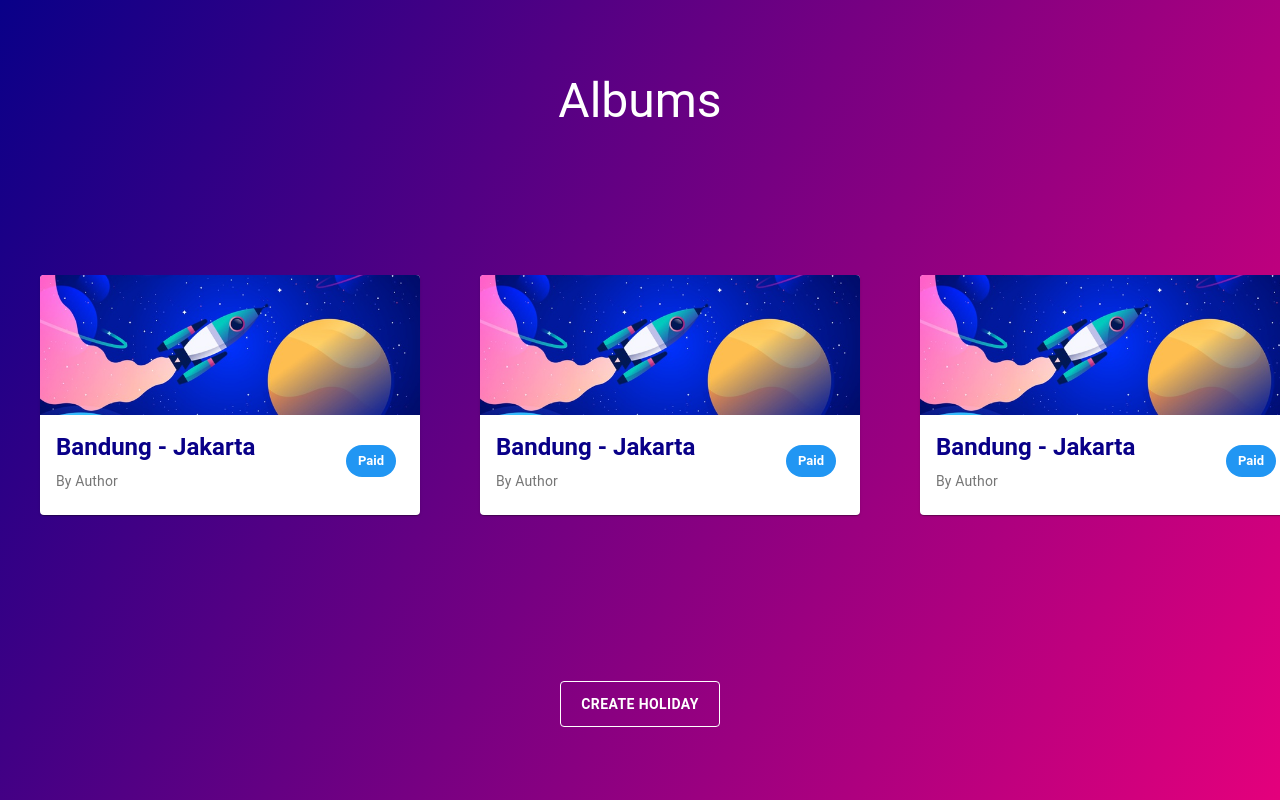
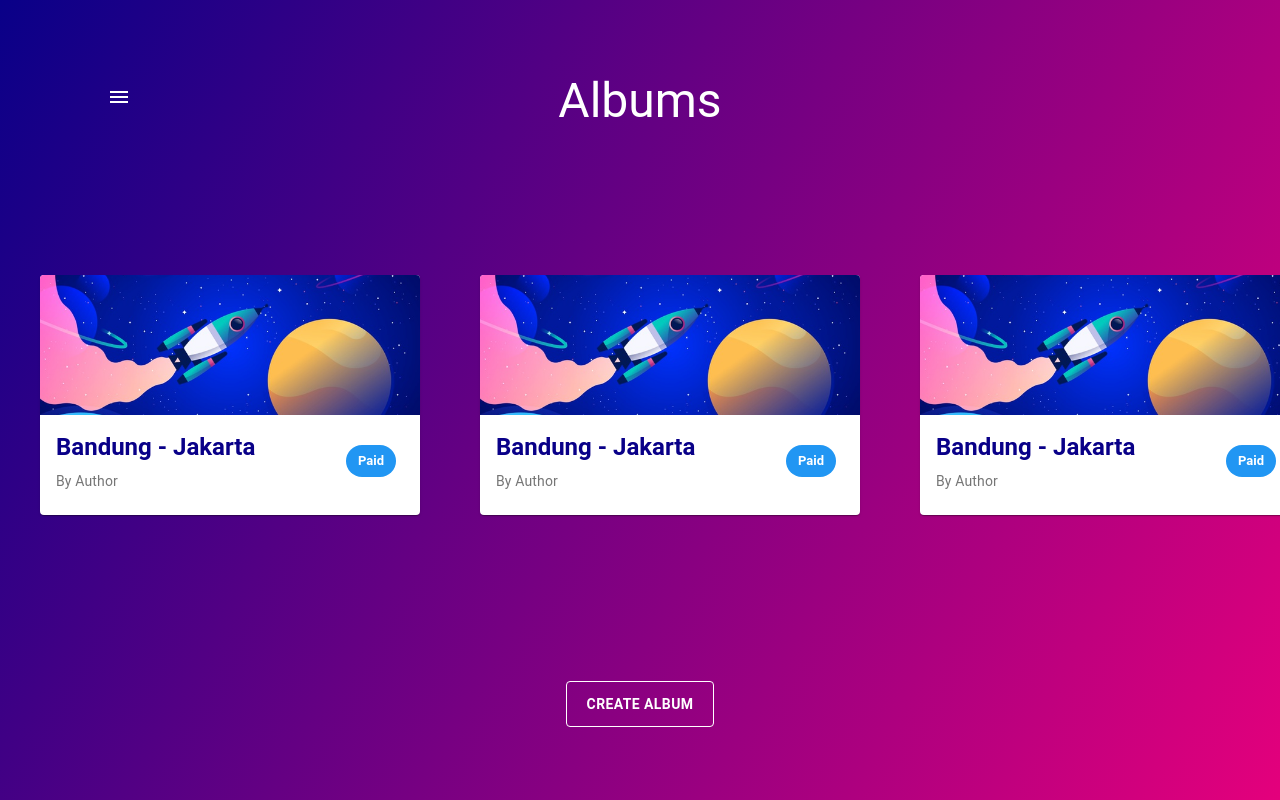
Before and after one commit to wincentrtz/bncc-hackathon, a React (Create React App) app in the folder ui/: page /album in a window 1280 px wide. Built offline with nearby package versions, Linux system fonts and the light colour scheme; no server answers.

Commit message:
Add Sidelist

```diff
--- /dev/null
+++ b/ui/src/components/album/CreateAlbumModal.jsx
@@ -0,0 +1,34 @@
+import React from "react";
+import { makeStyles } from "@material-ui/core/styles";
+import { Typography, Modal } from "@material-ui/core";
+
+const useStyles = makeStyles(theme => ({
+  paper: {
+    width: 400,
+    backgroundColor: theme.palette.background.paper,
+    boxShadow: theme.shadows[5],
+    padding: theme.spacing(4),
+    outline: "none",
+    margin: "30px auto"
+  }
+}));
+
+const CreateAlbumModal = ({ onClose, open }) => {
+  const classes = useStyles();
+  return (
+    <Modal
+      aria-labelledby="simple-modal-title"
+      aria-describedby="simple-modal-description"
+      open={open}
+      onClose={onClose}
+    >
+      <div className={classes.paper}>
+        <Typography variant="h6" id="modal-title">
+          Create Album
+        </Typography>
+      </div>
+    </Modal>
+  );
+};
+
+export default CreateAlbumModal;
--- /dev/null
+++ b/ui/src/components/common/Sidelist.jsx
@@ -0,0 +1,65 @@
+import React, { useEffect } from "react";
+import { makeStyles } from "@material-ui/core/styles";
+import {
+  List,
+  ListItem,
+  ListItemIcon,
+  ListItemText,
+  Divider,
+  Typography
+} from "@material-ui/core";
+import InboxIcon from "@material-ui/icons/MoveToInbox";
+import MailIcon from "@material-ui/icons/Mail";
+import AccountCircle from "@material-ui/icons/AccountCircle";
+
+const useStyles = makeStyles(theme => ({
+  list: {
+    width: 250
+  }
+}));
+
+const Sidelist = ({ side, onToggle }) => {
+  const classes = useStyles();
+  return (
+    <div
+      className={classes.list}
+      role="presentation"
+      onClick={onToggle(side, false)}
+      onKeyDown={onToggle(side, false)}
+    >
+      <List>
+        <ListItem
+          button
+          color="primary"
+          style={{ flexDirection: "column", alignItems: "flex-start" }}
+        >
+          <h1 style={{ marginBottom: "5px" }}>Trippy</h1>
+          <h2 style={{ margin: 0, color: "gray" }}>Hi, Wincent</h2>
+        </ListItem>
+      </List>
+      <List>
+        {["Notifications"].map((text, index) => (
+          <ListItem button key={text}>
+            <ListItemIcon>
+              {index % 2 === 0 ? <InboxIcon /> : <MailIcon />}
+            </ListItemIcon>
+            <ListItemText primary={text} />
+          </ListItem>
+        ))}
+      </List>
+      <Divider />
+      <List>
+        {["Profile", "Settings", "Logout"].map((text, index) => (
+          <ListItem button key={text}>
+            <ListItemIcon>
+              {index % 2 === 0 ? <InboxIcon /> : <MailIcon />}
+            </ListItemIcon>
+            <ListItemText primary={text} />
+          </ListItem>
+        ))}
+      </List>
+    </div>
+  );
+};
+
+export default Sidelist;
--- a/ui/src/pages/Album.jsx
+++ b/ui/src/pages/Album.jsx
@@ -1,16 +1,32 @@
 import React, { useEffect } from "react";
 import { makeStyles } from "@material-ui/core/styles";
 import { connect } from "react-redux";
-import { Grid, Typography, Button } from "@material-ui/core";
+import {
+  Grid,
+  Typography,
+  Button,
+  IconButton,
+  Drawer,
+  Modal
+} from "@material-ui/core";
+import MenuIcon from "@material-ui/icons/Menu";
 
 import AlbumCard from "../components/album/AlbumCard";
 
 import { fetchAlbums } from "store/actions/album-actions";
+import Sidelist from "../components/common/Sidelist";
+import CreateAlbumModal from "../components/album/CreateAlbumModal";
 
 const useStyles = makeStyles(theme => ({
   root: {
     backgroundImage: "linear-gradient(300deg, #e4007c, #090088 )",
     height: "100vh"
+  },
+  list: {
+    width: 250
+  },
+  headerAlbum: {
+    width: "100%"
   },
   albumContainer: {
     overflowX: "scroll"
@@ -27,6 +43,14 @@ const useStyles = makeStyles(theme => ({
     borderColor: "#fff",
     fontWeight: "bolder",
     padding: "10px 20px"
+  },
+  paper: {
+    width: 400,
+    backgroundColor: theme.palette.background.paper,
+    boxShadow: theme.shadows[5],
+    padding: theme.spacing(4),
+    outline: "none",
+    margin: "30px auto"
   }
 }));
 
@@ -40,21 +64,65 @@ const renderAlbums = (classes, albums) => {
 
 const Album = props => {
   const classes = useStyles();
-  function handleLogin() {
-    props.doGetAlbums();
+  const [open, setOpen] = React.useState(false);
+  const [state, setState] = React.useState({
+    top: false
+  });
+
+  const toggleDrawer = (side, open) => event => {
+    if (
+      event.type === "keydown" &&
+      (event.key === "Tab" || event.key === "Shift")
+    ) {
+      return;
     }
-  useEffect(() => handleLogin(), []);
+
+    setState({ ...state, [side]: open });
+  };
+
+  const handleOpen = () => {
+    setOpen(true);
+  };
+
+  const handleClose = () => {
+    setOpen(false);
+  };
+
   return (
+    <div>
+      <Drawer open={state.left} onClose={toggleDrawer("left", false)}>
+        <Sidelist onToggle={toggleDrawer} side={"list"} />
+      </Drawer>
       <Grid
         container
         className={classes.root}
         alignItems="center"
         justify="center"
       >
-      <Grid item>
-        <Typography variant="h3" color="secondary">
+        <Grid item className={classes.headerAlbum}>
+          <Grid container justify="center">
+            <Grid item xs={1} />
+            <Grid item xs={3}>
+              <IconButton
+                onClick={toggleDrawer("left", true)}
+                color="secondary"
+                aria-label="Open drawer"
+                edge="start"
+              >
+                <MenuIcon />
+              </IconButton>
+            </Grid>
+            <Grid item xs={4}>
+              <Typography
+                variant="h3"
+                color="secondary"
+                style={{ textAlign: "center" }}
+              >
                 Albums
               </Typography>
+            </Grid>
+            <Grid item xs={4} />
+          </Grid>
         </Grid>
         <Grid item className={classes.albumContainer}>
           <Grid
@@ -67,11 +135,17 @@ const Album = props => {
           </Grid>
         </Grid>
         <Grid item>
-        <Button variant="outlined" className={classes.button}>
-          Create Holiday
+          <Button
+            onClick={handleOpen}
+            variant="outlined"
+            className={classes.button}
+          >
+            Create Album
           </Button>
         </Grid>
       </Grid>
+      <CreateAlbumModal open={open} onClose={handleClose} />
+    </div>
   );
 };
 
```
Lines whose indentation alone changed are shown as unchanged.
